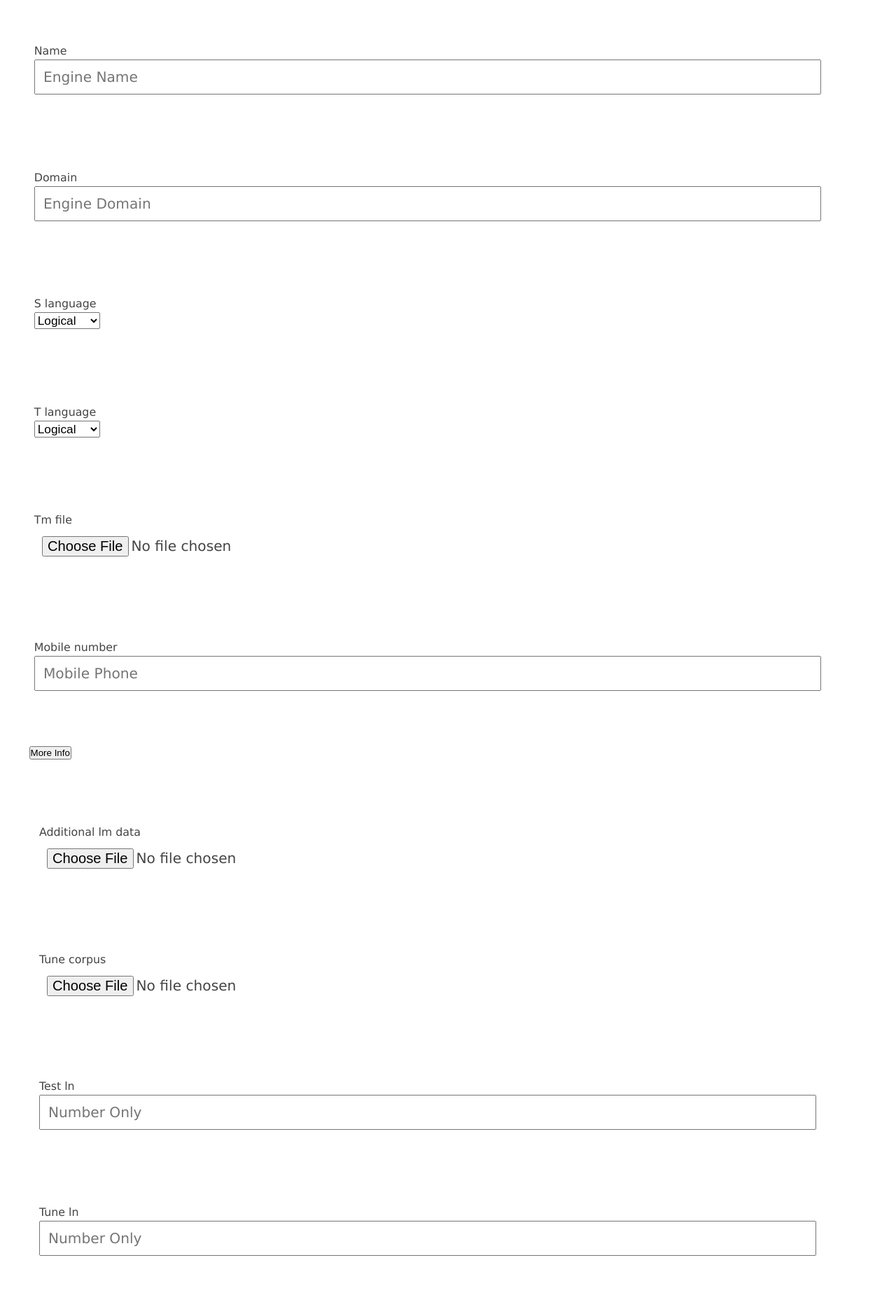
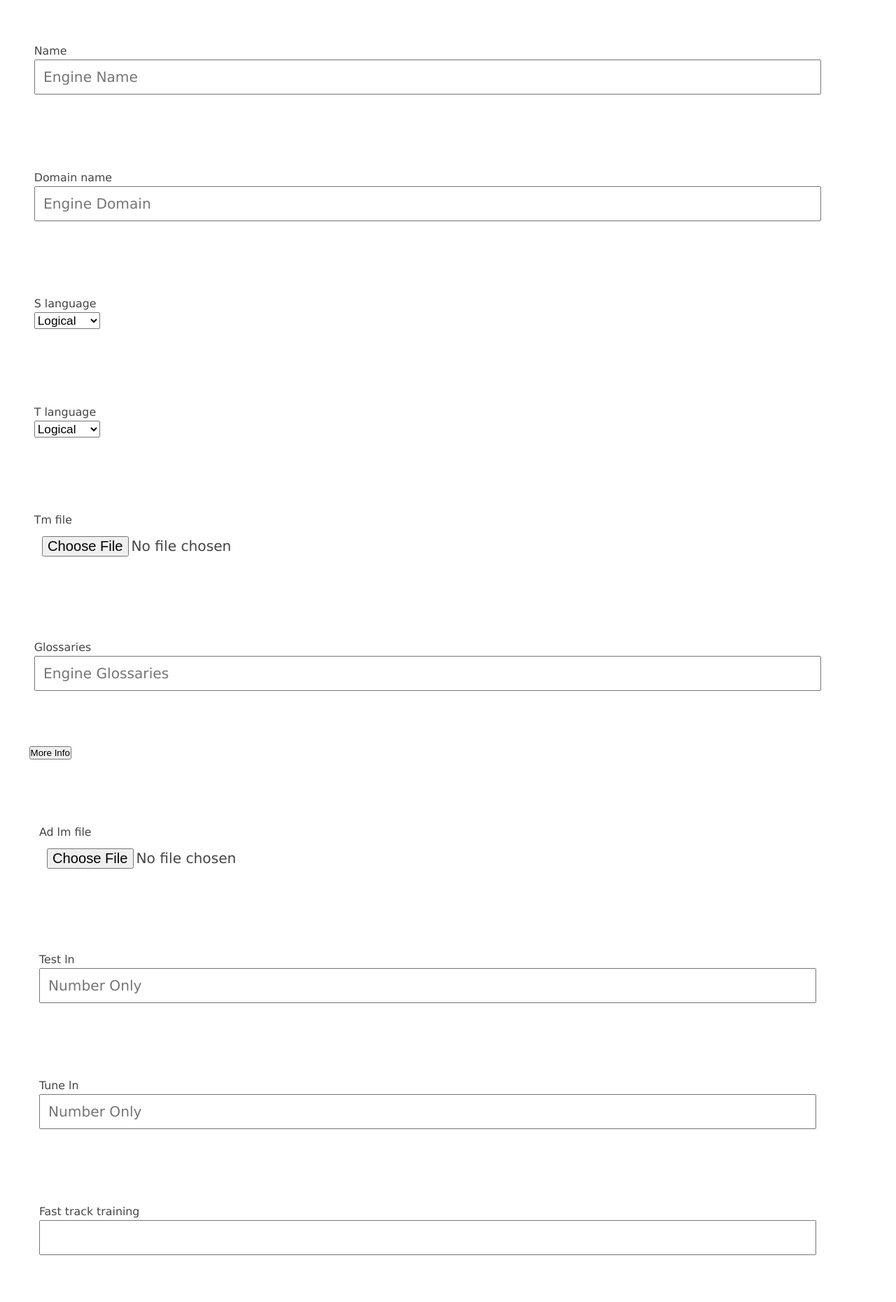
Before and after one commit to navneet066/greece, a CakePHP app: the page made by app/View/Engines/create.ctp in a window 1280 px wide. Shown: the part 309-2169 px from the top of the page at 70% size. Run offline with PHP 8.4 and a stand-in for CakePHP, Linux system fonts and the light colour scheme; the template is opened without the code that fills it, so the values that code supplies are empty; form fields are guessed from the names that the template uses; some libraries are stand-ins or nearby versions.

Commit message:
updated engine creating

```diff
--- a/app/View/Engines/create.ctp
+++ b/app/View/Engines/create.ctp
@@ -15,7 +15,7 @@
 	</div>
 	<div style="color: #ffffff;">
 		<div class="form-group">
-			<label for="first_name" class="col-sm-2 control-label">Engine ID(*)</label>
+			<label class="col-sm-2 control-label">Engine ID(*)</label>
 
 			<div class="col-sm-6">
 				<?php echo $this->Form->input("Engine.engine_id", array("class" => "form-control",
@@ -23,7 +23,7 @@
 			</div>
 		</div>
 		<div class="form-group">
-			<label for="last_name" class="col-sm-2 control-label">Engine Name(*)</label>
+			<label class="col-sm-2 control-label">Engine Name(*)</label>
 
 			<div class="col-sm-6">
 				<?php echo $this->Form->input("Engine.name", array("class" => "form-control",
@@ -31,15 +31,15 @@
 			</div>
 		</div>
 		<div class="form-group">
-			<label for="username" class="col-sm-2 control-label">Domain(*)</label>
+			<label class="col-sm-2 control-label">Domain(*)</label>
 
 			<div class="col-sm-6">
-				<?php echo $this->Form->input("Engine.domain", array("class" => "form-control",
+				<?php echo $this->Form->input("Engine.domain_name", array("class" => "form-control",
 					"placeholder" => "Engine Domain", "type" => "text")); ?>
 			</div>
 		</div>
 		<div class="form-group">
-			<label for="prefix" class="col-sm-2 control-label">Source Language(*)</label>
+			<label class="col-sm-2 control-label">Source Language(*)</label>
 
 			<div class="col-sm-6">
 				<?php
@@ -56,7 +56,7 @@
 			</div>
 		</div>
 		<div class="form-group">
-			<label for="prefix" class="col-sm-2 control-label">Target Language(*)</label>
+			<label class="col-sm-2 control-label">Target Language(*)</label>
 
 			<div class="col-sm-6">
 				<?php
@@ -73,18 +73,18 @@
 			</div>
 		</div>
 		<div class="form-group">
-			<label for="external_number" class="col-sm-2 control-label">TM</label>
+			<label class="col-sm-2 control-label">TM</label>
 
 			<div class="col-sm-6">
 				<?php echo $this->Form->input("Engine.tm_file", array("class" => "form-control", "type" => "file")); ?>
 			</div>
 		</div>
 		<div class="form-group">
-			<label for="mobile_number" class="col-sm-2 control-label">Glossaries</label>
+			<label class="col-sm-2 control-label">Glossaries</label>
 
 			<div class="col-sm-6">
-				<?php echo $this->Form->input("Engine.mobile_number", array("class" => "form-control",
-					"placeholder" => "Mobile Phone", "type" => "text")); ?>
+				<?php echo $this->Form->input("Engine.glossaries", array("class" => "form-control",
+					"placeholder" => "Engine Glossaries", "type" => "text")); ?>
 			</div>
 		</div>
 		<div class="form-group">
@@ -97,25 +97,24 @@
 		</div>
 		<div class="collapse" id="engineInfo">
 			<div class="form-group">
-				<label for="skype_id" class="col-sm-2 control-label">Additional LM Data</label>
+				<label class="col-sm-2 control-label">Additional LM Data</label>
 
 				<div class="col-sm-6">
-					<?php echo $this->Form->input("Engine.additional_lm_data", array("class" => "form-control",
+					<?php echo $this->Form->input("Engine.ad_lm_file", array("class" => "form-control",
 						"type" => "file")); ?>
 				</div>
 			</div>
-			<div class="form-group">
-				<label for="linkedin_id" class="col-sm-2 control-label">Tune Corpus</label>
+			<!--<div class="form-group">
+				<label class="col-sm-2 control-label">Tune Corpus</label>
 
 				<div class="col-sm-6">
-					<?php
-					$options = array('type' => "file", "class" => "form-control", "placeholder" => __('Xml File'));
-					echo $this->Form->input('Engine.tune_corpus', $options);
-					?>
+					<?php /*echo $this->Form->input('Engine.tune_corpus_file', array("class" => "form-control",
+                        "type" => "file"));
+					*/?>
 				</div>
-			</div>
+			</div>-->
 			<div class="form-group">
-				<label for="linkedin_id" class="col-sm-2 control-label">Test Length</label>
+				<label class="col-sm-2 control-label">Test Length</label>
 
 				<div class="col-sm-6">
 					<?php echo $this->Form->input("Engine.test_ln", array("class" => "form-control",
@@ -123,7 +122,7 @@
 				</div>
 			</div>
 			<div class="form-group">
-				<label for="linkedin_id" class="col-sm-2 control-label">Tune Length</label>
+				<label class="col-sm-2 control-label">Tune Length</label>
 
 				<div class="col-sm-6">
 					<?php echo $this->Form->input("Engine.tune_ln", array("class" => "form-control",
@@ -131,7 +130,7 @@
 				</div>
 			</div>
 			<div class="form-group">
-				<label for="linkedin_id" class="col-sm-2 control-label">Fast Track Training</label>
+				<label class="col-sm-2 control-label">Fast Track Training</label>
 
 				<div class="col-sm-6">
 					<?php echo $this->Form->input("Engine.fast_track_training", array("class" => "form-control",
@@ -139,7 +138,7 @@
 				</div>
 			</div>
 			<div class="form-group">
-				<label for="linkedin_id" class="col-sm-2 control-label">Hybrid</label>
+				<label class="col-sm-2 control-label">Hybrid</label>
 
 				<div class="col-sm-6">
 					<?php echo $this->Form->input("Engine.hybrid", array("class" => "form-control",
@@ -147,7 +146,7 @@
 				</div>
 			</div>
 			<div class="form-group">
-				<label for="linkedin_id" class="col-sm-2 control-label">Casing</label>
+				<label class="col-sm-2 control-label">Casing</label>
 
 				<div class="col-sm-6">
 					<?php echo $this->Form->input("Engine.casing", array("class" => "form-control",
```
Also changed, not shown: app/Controller/EnginesController.php (+54 -5 lines), app/Model/Engine.php (+153 -2 lines).
